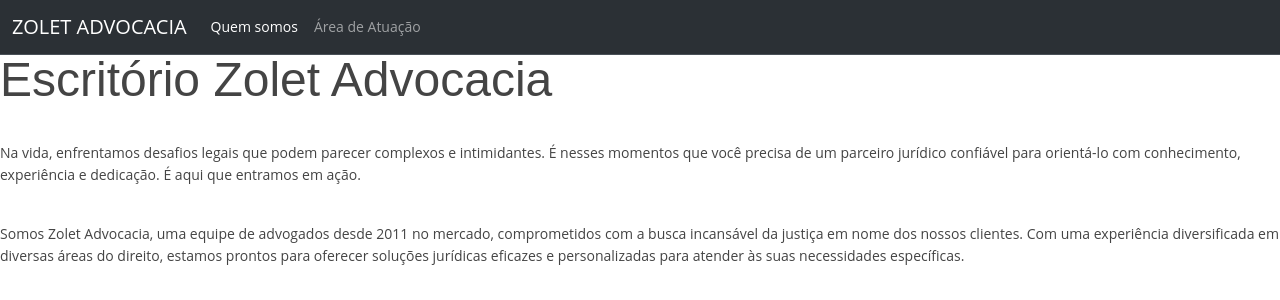
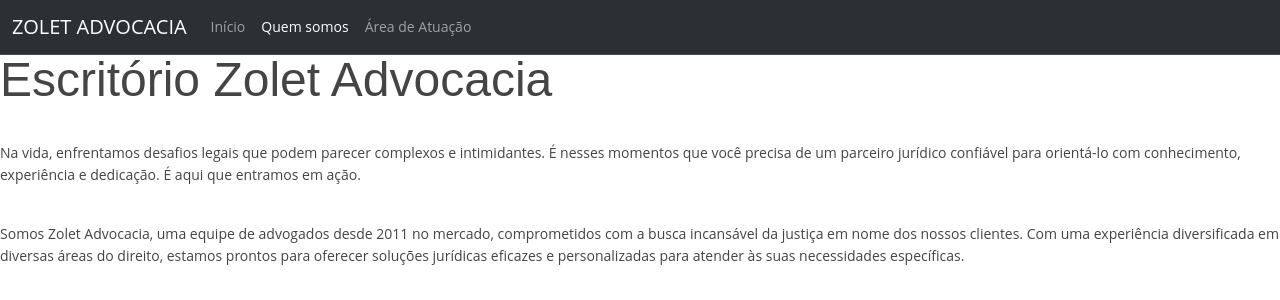
Before and after one commit to emanuelrzolet/Site-Zolet-Advocacia, a Django app: page /quemsomos/ in a window 1280 px wide. Shown: the top 300 px of the page. Run offline with Django 4.2, Linux system fonts and the light colour scheme; some libraries are stand-ins or nearby versions.

Commit message:
FInalizado navegação

```diff
--- a/Django/about/urls.py
+++ b/Django/about/urls.py
@@ -1,4 +1,4 @@
 from django.urls import path
 from . import views
-
+app_name = "about"
 urlpatterns=[path("",views.index,name="index")]
--- a/Django/home/templates/homePage/index.html
+++ b/Django/home/templates/homePage/index.html
@@ -20,7 +20,7 @@
 						transformação de desafios em soluções eficazes!
 					</p>
 					<a
-						href="{% url "home:index" %}"
+						href="{% url "about:index" %}"
 						class="btn-get-started animate__animated animate__fadeInUp"
 						>Vamos lá</a
 					>
@@ -41,7 +41,7 @@
 						você merece.
 					</p>
 					<a
-						href="#about"
+						href="{% url "services:index" %}"
 						class="btn-get-started scrollto animate__animated animate__fadeInUp"
 						>Vamos lá</a
 					>
--- a/Django/home/templates/homePage/layout.html
+++ b/Django/home/templates/homePage/layout.html
@@ -12,13 +12,6 @@
 			crossorigin="anonymous"
 		/>
 		<link rel="stylesheet" href="{% static 'home/css/homeTemplate.css'%}">
-		  <!-- Vendor CSS Files -->
-		  {% comment %} <link href="/static/home/css/vendor/animate.css/animate.min.css" rel="stylesheet">
-		  <link href="/static/home/css/vendor/bootstrap/css/bootstrap.min.css" rel="stylesheet">
-		  <link href="/static/home/css/vendor/bootstrap-icons/bootstrap-icons.css" rel="stylesheet">
-		  <link href="/static/home/css/vendor/boxicons/css/boxicons.min.css" rel="stylesheet">
-		  <link href="/static/home/css/vendor/glightbox/css/glightbox.min.css" rel="stylesheet">
-		  <link href="/static/home/css/vendor/swiper/swiper-bundle.min.css" rel="stylesheet"> {% endcomment %}
 	</head>
 	<body>
 		<header>
@@ -42,12 +35,15 @@
 					<div class="collapse navbar-collapse" id="navbarNav">
 						<ul class="navbar-nav">
 							<li class="nav-item">
-								<a class="nav-link active" aria-current="page" href="#"
+								<a class="nav-link" href="{% url "home:index" %}">Início</a>
+							</li>
+							<li class="nav-item">
+								<a class="nav-link active" aria-current="page" href="{% url "about:index" %}"
 									>Quem somos</a
 								>
 							</li>
 							<li class="nav-item">
-								<a class="nav-link" href="#">Área de Atuação</a>
+								<a class="nav-link" href="{% url "services:index" %}">Área de Atuação</a>
 							</li>
 						</ul>
 					</div>
--- a/Django/services/urls.py
+++ b/Django/services/urls.py
@@ -1,4 +1,4 @@
 from django.urls import path
 from . import views
-
+app_name = "services"
 urlpatterns=[path("",views.index,name="index")]
```
